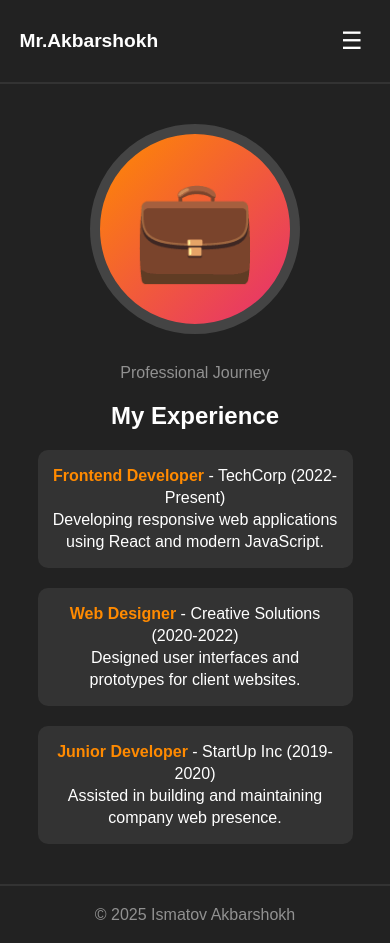
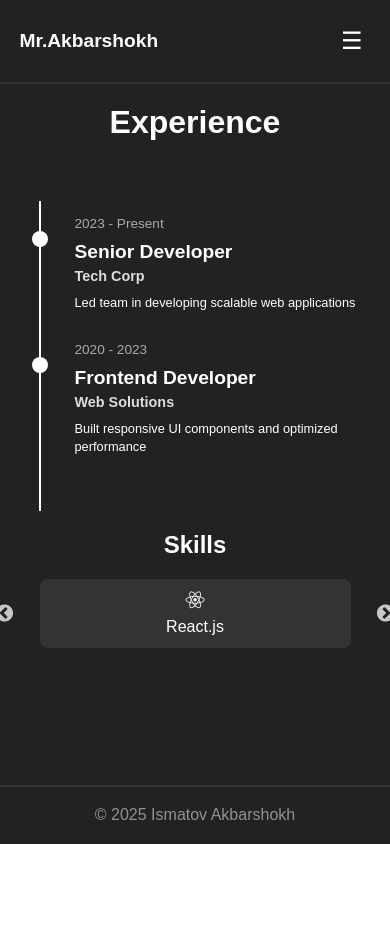
Before and after one commit to Akbarshoh404/New-Portfolio, a React (Create React App) app: page /experience in a window 390 px wide. After the commit the page ends 844 px from the top, so only its background shows below. Built offline with nearby package versions, Linux system fonts and the light colour scheme.

Commit message:
experience page

```diff
--- a/package.json
+++ b/package.json
@@ -3,6 +3,7 @@
   "version": "0.1.0",
   "private": true,
   "dependencies": {
+    "@fortawesome/fontawesome-free": "^6.7.2",
     "@testing-library/dom": "^10.4.0",
     "@testing-library/jest-dom": "^6.6.3",
     "@testing-library/react": "^16.2.0",
--- a/src/App.js
+++ b/src/App.js
@@ -3,6 +3,8 @@ import { Route, Routes } from "react-router-dom";
 import Home from "./Pages/Home";
 import Projects from "./Pages/Projects";
 import Experience from "./Pages/Experience";
+
+import '@fortawesome/fontawesome-free/css/all.min.css';
 
 function App() {
   return (
--- a/src/Pages/Experience/index.jsx
+++ b/src/Pages/Experience/index.jsx
@@ -1,46 +1,97 @@
 import React from "react";
 import Navbar from "../../Layoutes/Navbar/index";
 import Footer from "../../Layoutes/Footer/index";
+import Slider from "react-slick";
 import styles from "./style.module.scss";
 
 const Experience = () => {
+  const experiences = [
+    {
+      year: "2023 - Present",
+      title: "Senior Developer",
+      company: "Tech Corp",
+      description: "Led team in developing scalable web applications",
+    },
+    {
+      year: "2020 - 2023",
+      title: "Frontend Developer",
+      company: "Web Solutions",
+      description: "Built responsive UI components and optimized performance",
+    },
+  ];
+
+  const skills = [
+    { name: "React.js", icon: "fab fa-react" },
+    { name: "JavaScript", icon: "fab fa-js" },
+    { name: "CSS/SCSS", icon: "fab fa-css3-alt" },
+    { name: "Node.js", icon: "fab fa-node" },
+    { name: "TypeScript", icon: "fas fa-code" },
+    { name: "Git", icon: "fab fa-git-alt" },
+    { name: "Firebase", icon: "fas fa-fire" },
+    { name: "MongoDB", icon: "fas fa-database" },
+    { name: "SQL", icon: "fas fa-table" },
+    { name: "Kotlin", icon: "fab fa-android" },
+    { name: "Java", icon: "fab fa-java" },
+    { name: "Python", icon: "fab fa-python" },
+  ];
+
+  const settings = {
+    dots: false,
+    infinite: true,
+    speed: 500,
+    slidesToShow: 3,
+    slidesToScroll: 1,
+    arrows: true,
+    responsive: [
+      {
+        breakpoint: 768,
+        settings: {
+          slidesToShow: 2,
+          slidesToScroll: 1,
+        },
+      },
+      {
+        breakpoint: 400,
+        settings: {
+          slidesToShow: 1,
+          slidesToScroll: 1,
+        },
+      },
+    ],
+  };
+
   return (
     <>
       <Navbar />
       <div className={styles.experience}>
         <div className={styles.container}>
-          <div className={styles.left}>
-            <div className={styles.emojiContainer}>
-              <p>💼</p>
-            </div>
+          <h1 className={styles.title}>Experience</h1>
+
+          <div className={styles.timeline}>
+            {experiences.map((exp, index) => (
+              <div key={index} className={styles.timelineItem}>
+                <div className={styles.timelineContent}>
+                  <span className={styles.year}>{exp.year}</span>
+                  <h3>{exp.title}</h3>
+                  <h4>{exp.company}</h4>
+                  <p>{exp.description}</p>
+                </div>
+              </div>
+            ))}
           </div>
-          <div className={styles.right}>
-            <p className={styles.p1}>Professional Journey</p>
-            <p className={styles.p2}>My Experience</p>
-            <div className={styles.experienceList}>
-              <div className={styles.experienceItem}>
-                <p className={styles.p3}>
-                  <strong>Frontend Developer</strong> - TechCorp (2022-Present)
-                  <br />
-                  Developing responsive web applications using React and modern
-                  JavaScript.
-                </p>
-              </div>
-              <div className={styles.experienceItem}>
-                <p className={styles.p3}>
-                  <strong>Web Designer</strong> - Creative Solutions (2020-2022)
-                  <br />
-                  Designed user interfaces and prototypes for client websites.
-                </p>
-              </div>
-              <div className={styles.experienceItem}>
-                <p className={styles.p3}>
-                  <strong>Junior Developer</strong> - StartUp Inc (2019-2020)
-                  <br />
-                  Assisted in building and maintaining company web presence.
-                </p>
-              </div>
-            </div>
+
+          <div className={styles.skills}>
+            <h2 className={styles.skillsTitle}>Skills</h2>
+            <Slider {...settings} className={styles.skillsCarousel}>
+              {skills.map((skill, index) => (
+                <div key={index} className={styles.skillItemWrapper}>
+                  <div className={styles.skillItem}>
+                    <i className={`${skill.icon} ${styles.skillIcon}`}></i>
+                    <span>{skill.name}</span>
+                  </div>
+                </div>
+              ))}
+            </Slider>
           </div>
         </div>
       </div>
--- a/src/Pages/Experience/style.module.scss
+++ b/src/Pages/Experience/style.module.scss
@@ -6,166 +6,295 @@
 
 .experience {
   width: 100%;
-  min-height: 83vh;
+  height: 83vh;
   background: #222222;
   color: white;
-  display: flex;
-  align-items: center;
-  justify-content: center;
-  padding: 20px;
-}
+  overflow-y: auto;
+  padding: 40px 0;
 
   .container {
     width: 85%;
     max-width: 1200px;
+    margin: 0 auto;
+
+    .title {
+      font-size: 2.5rem;
+      margin-bottom: 40px;
+      text-align: center;
+    }
+
+    .timeline {
+      position: relative;
+      padding: 20px 0;
+
+      &::before {
+        content: "";
+        position: absolute;
+        width: 2px;
         height: 100%;
-  display: flex;
-  align-items: center;
-  justify-content: center;
-  gap: 50px;
+        background: #fff;
+        left: 50%;
+        transform: translateX(-50%);
+      }
 
-  @media (max-width: 768px) {
-    flex-direction: column;
-    gap: 30px;
-    width: 90%;
+      .timelineItem {
+        position: relative;
+        width: 50%;
+        padding: 20px;
+
+        &:nth-child(odd) {
+          left: 0;
+          text-align: right;
+
+          .timelineContent {
+            padding-right: 40px;
           }
         }
 
-.left {
-  width: 100%;
-  display: flex;
-  justify-content: center;
-  align-items: center;
+        &:nth-child(even) {
+          left: 50%;
 
-  @media (max-width: 768px) {
-    width: 100%;
-    margin-top: 20px;
+          .timelineContent {
+            padding-left: 40px;
           }
         }
 
-.emojiContainer {
-  padding: 50px;
-  background: linear-gradient(135deg, #ff8a00, #e52e71);
+        &::after {
+          content: "";
+          position: absolute;
+          width: 16px;
+          height: 16px;
+          background: #fff;
           border-radius: 50%;
-  display: flex;
-  align-items: center;
-  justify-content: center;
-  border: 20px solid #444444;
+          top: 30px;
+          z-index: 1;
+        }
+
+        &:nth-child(odd)::after {
+          right: -8px;
+        }
+
+        &:nth-child(even)::after {
+          left: -8px;
+        }
+      }
+
+      .timelineContent {
+        .year {
+          display: block;
+          color: #aaa;
+          margin-bottom: 10px;
+        }
+
+        h3 {
+          font-size: 1.5rem;
+          margin-bottom: 5px;
+        }
+
+        h4 {
+          color: #ddd;
+          margin-bottom: 10px;
+        }
 
         p {
-    font-size: 300px;
-    height: 450px;
-    width: 450px;
+          line-height: 1.6;
+        }
+      }
+    }
+
+    .skills {
+      margin-top: 40px;
+
+      .skillsTitle {
+        font-size: 2rem;
+        margin-bottom: 20px;
+        text-align: center;
+      }
+
+      .skillsCarousel {
+        padding: 0 15px;
+
+        .slick-prev,
+        .slick-next {
+          width: 40px;
+          height: 40px;
+          background: #444;
+          border-radius: 50%;
+          z-index: 1;
+          transition: all 0.3s;
+
+          &:hover {
+            background: #666;
+            transform: scale(1.1);
+          }
+
+          &::before {
+            font-family: "Font Awesome 5 Free";
+            font-weight: 900;
+            color: white;
+          }
+        }
+
+        .slick-prev {
+          left: -50px;
+          &::before {
+            content: "\f053"; // Left chevron
+          }
+        }
+
+        .slick-next {
+          right: -50px;
+          &::before {
+            content: "\f054"; // Right chevron
+          }
+        }
+      }
+
+      .skillItemWrapper {
+        padding: 0 5px; // Add some spacing between slides
+      }
+
+      .skillItem {
+        background: #333;
+        padding: 12px;
+        text-align: center;
+        border-radius: 8px;
+        transition: transform 0.3s;
         display: flex;
+        flex-direction: column;
         align-items: center;
-    justify-content: center;
+        gap: 8px;
 
-    @media (max-width: 1024px) {
-      font-size: 200px;
-      height: 300px;
-      width: 300px;
+        &:hover {
+          transform: translateY(-5px);
+        }
+      }
+
+      .skillIcon {
+        font-size: 1.5rem;
+        color: #fff;
+      }
+    }
+  }
 }
 
 @media (max-width: 768px) {
-      font-size: 150px;
-      height: 200px;
-      width: 200px;
+  .experience {
+    padding: 20px 0;
+
+    .container {
+      width: 90%;
+
+      .title {
+        font-size: 2rem;
       }
 
-    @media (max-width: 480px) {
-      font-size: 100px;
-      height: 150px;
-      width: 150px;
+      .timeline {
+        &::before {
+          left: 20px;
+        }
+
+        .timelineItem {
+          width: 100%;
+          left: 0 !important;
+          text-align: left !important;
+
+          .timelineContent {
+            padding-left: 40px !important;
+            padding-right: 0 !important;
+          }
+
+          &::after {
+            left: 12px !important;
+            right: auto !important;
+          }
         }
       }
 
-  @media (max-width: 1024px) {
-    padding: 40px;
-    border-width: 15px;
+      .skills {
+        .skillsTitle {
+          font-size: 1.5rem;
         }
 
-  @media (max-width: 480px) {
-    padding: 20px;
-    border-width: 10px;
+        .skillsCarousel {
+          .slick-prev {
+            left: -45px;
+          }
+
+          .slick-next {
+            right: -45px;
+          }
+
+          .slick-prev,
+          .slick-next {
+            width: 40px;
+            height: 40px;
+            font-size: 1rem;
           }
         }
 
-.right {
-  width: 100%;
-  display: flex;
-  justify-content: center;
-  flex-direction: column;
-  gap: 40px;
-
-  @media (max-width: 768px) {
-    width: 100%;
-    gap: 20px;
-    text-align: center;
-    margin-bottom: 20px;
+        .skillItem {
+          .skillIcon {
+            font-size: 1.3rem;
+          }
+        }
+      }
+    }
   }
 }
 
-.p1 {
-  color: #919191;
-  font-size: 20px;
+@media (max-width: 400px) {
+  .experience {
+    .container {
+      .timeline {
+        .timelineItem {
+          padding: 15px;
 
-  @media (max-width: 768px) {
-    font-size: 18px;
+          .timelineContent {
+            .year {
+              font-size: 0.85rem;
             }
 
-  @media (max-width: 480px) {
-    font-size: 16px;
+            h3 {
+              font-size: 1.2rem;
+            }
+
+            h4 {
+              font-size: 0.9rem;
+            }
+
+            p {
+              font-size: 0.8rem;
+              line-height: 1.4;
+            }
+          }
         }
       }
 
-.p2 {
-  font-size: 50px;
-  font-weight: bold;
-
-  @media (max-width: 1024px) {
-    font-size: 40px;
+      .skills {
+        .skillsCarousel {
+          .slick-prev {
+            left: -35px;
           }
 
-  @media (max-width: 768px) {
-    font-size: 32px;
+          .slick-next {
+            right: -35px;
           }
 
-  @media (max-width: 480px) {
-    font-size: 24px;
+          .slick-prev,
+          .slick-next {
+            width: 30px;
+            height: 30px;
+            font-size: 0.9rem;
           }
         }
 
-.experienceList {
-  display: flex;
-  flex-direction: column;
-  gap: 20px;
-}
-
-.experienceItem {
-  background: #333333;
-  padding: 20px;
-  border-radius: 10px;
-
-  @media (max-width: 480px) {
-    padding: 15px;
+        .skillItem {
+          .skillIcon {
+            font-size: 1.2rem;
           }
         }
-
-.p3 {
-  font-size: 20px;
-  line-height: 28px;
-
-  strong {
-    color: #ff8a00;
-  }
-
-  @media (max-width: 768px) {
-    font-size: 18px;
-    line-height: 24px;
-  }
-
-  @media (max-width: 480px) {
-    font-size: 16px;
-    line-height: 22px;
       }
     }
+  }
+}
```
Also changed, not shown: 1 other file (tests, documents, lock files or other folders). Lines whose indentation alone changed are shown as unchanged.
